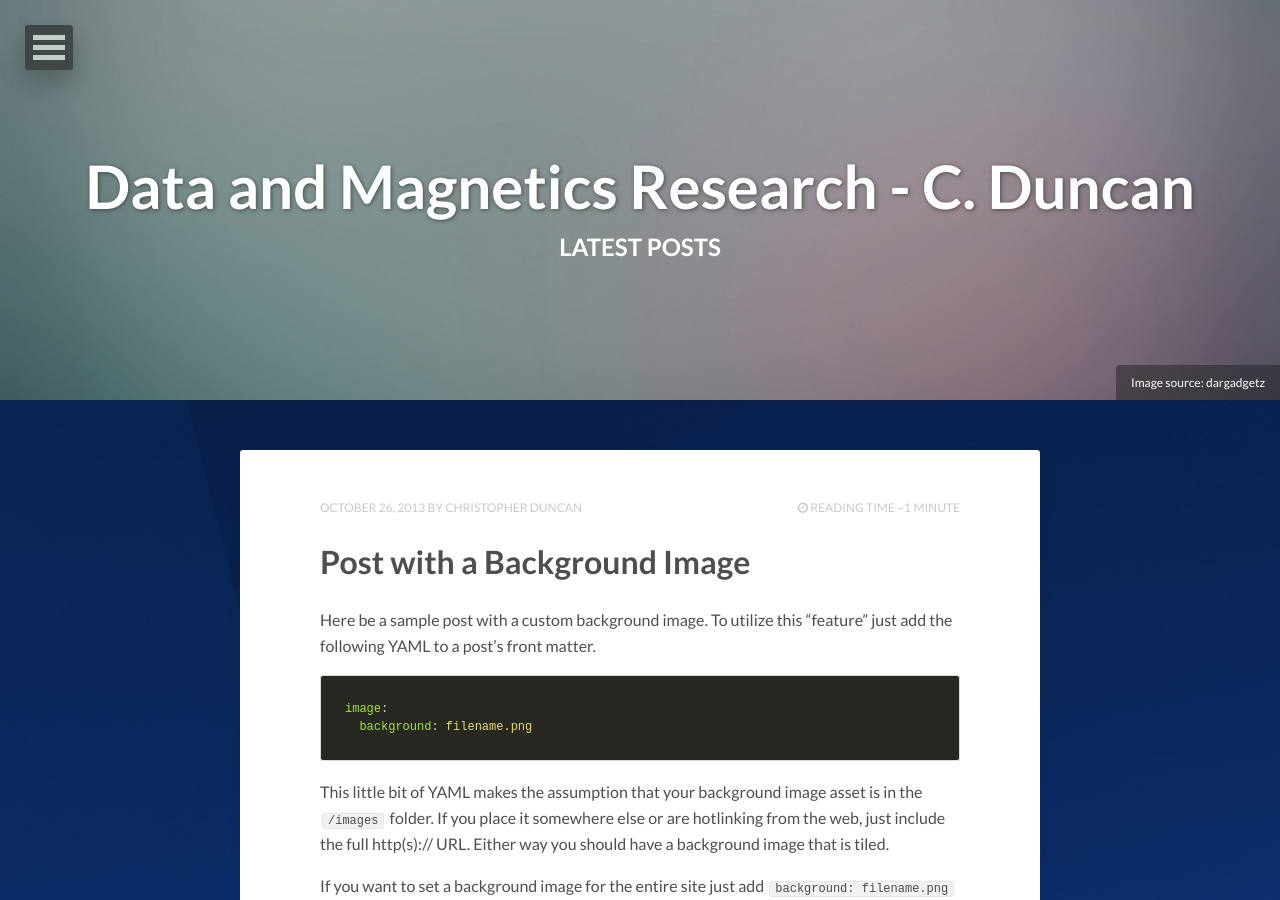
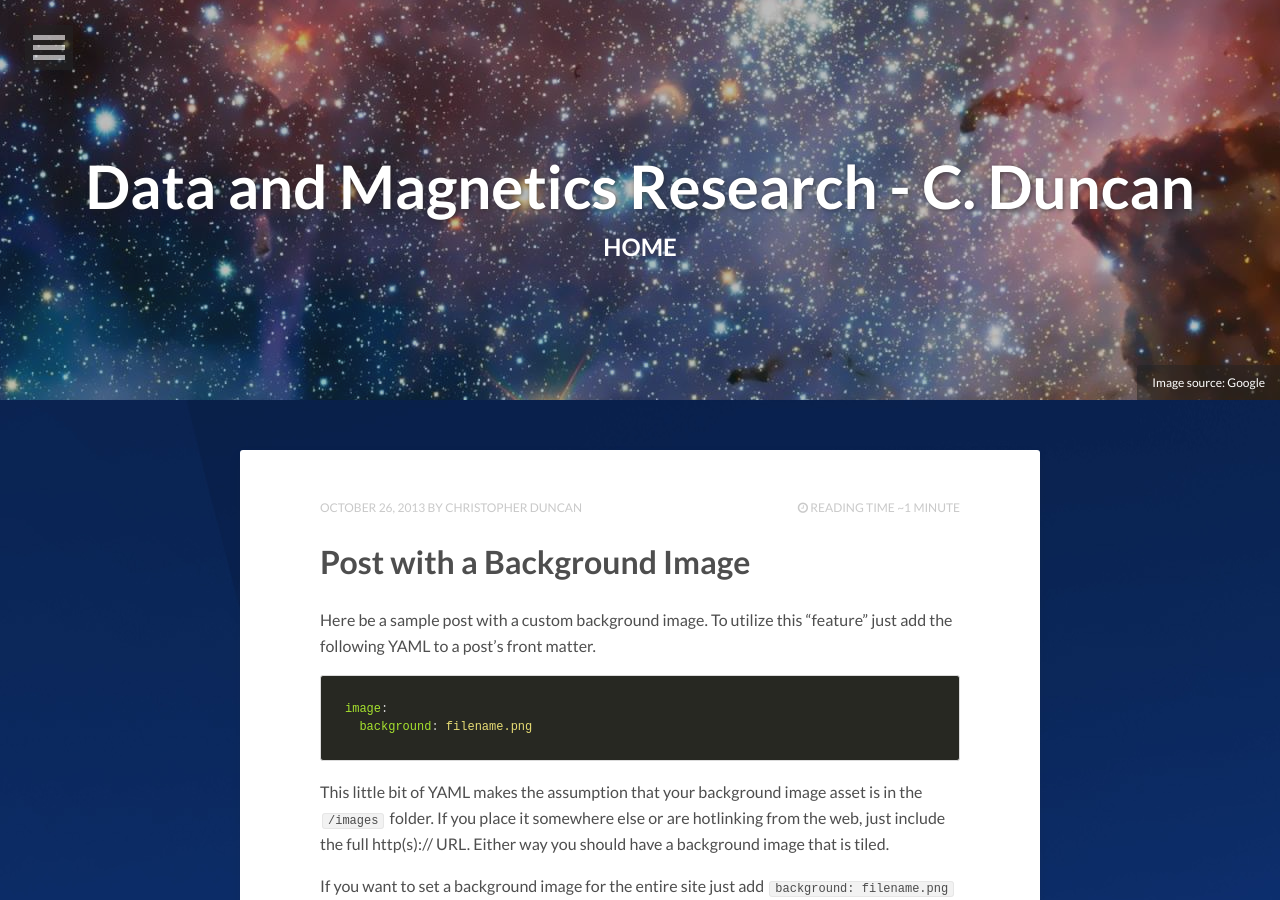
Before and after one commit to Gitmo234/Gitmo234.github.io, a Jekyll site: the page built from index.html, in a window 1280 px wide and 900 px high. Built offline with Jekyll 4.4.1, drawn with Linux system fonts in a browser that asks for light colours; nearby versions of some CDN libraries; the list of posts is cut into pages by our own code.

Commit message:
update site

```diff
--- a/index.html
+++ b/index.html
@@ -1,13 +1,13 @@
 ---
 layout: post-index
-title: Latest Posts
+title: Home
 description: "Describe this nonsense."
 tags: [Jekyll, theme, themes, responsive, blog, modern]
 comments: false
 image:
-  feature: abstract-1.jpg
-  credit: dargadgetz
-  creditlink: http://www.dargadgetz.com/ios-7-abstract-wallpaper-pack-for-iphone-5-and-ipod-touch-retina/
+  feature: background.jpg
+  credit: Google
+  creditlink:
 ---
 
 {% for post in paginator.posts %}
```
